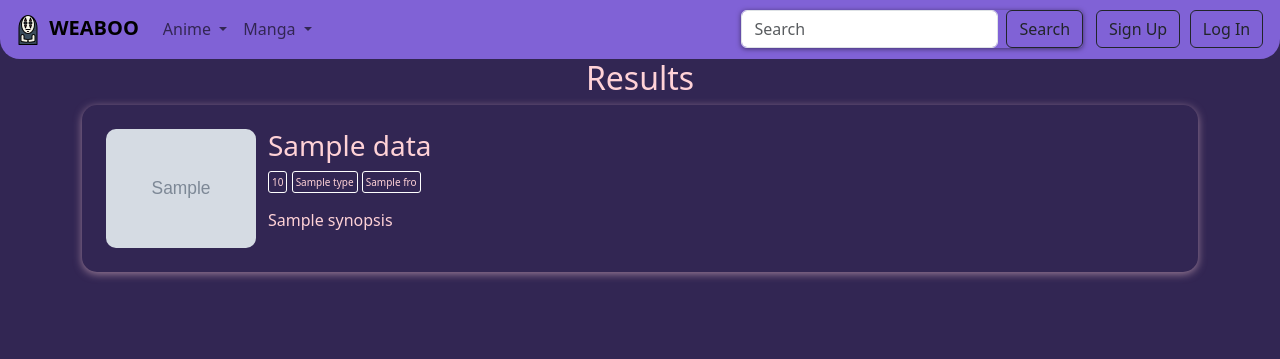
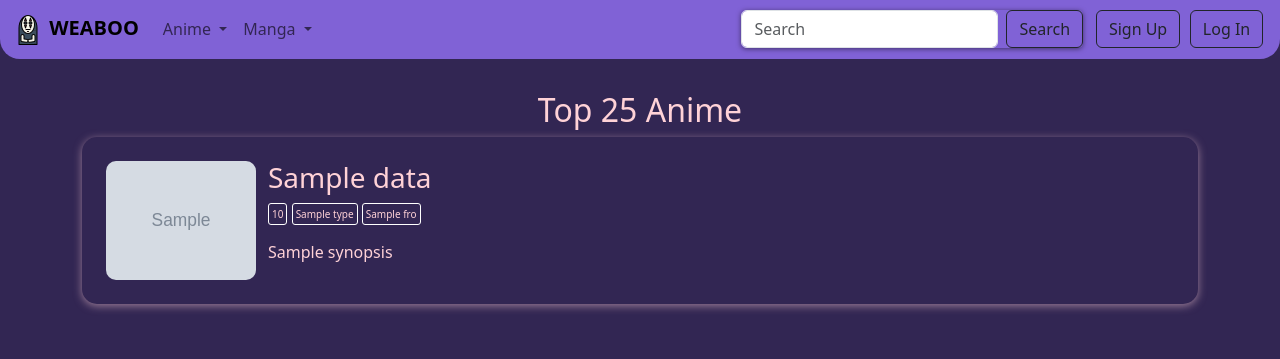
Before and after one commit to aarzoo8810/Weaboo, a Django app: page /anime/popular in a window 1280 px wide. Shown: the top 359 px of the page. Run offline with Django 4.2, Linux system fonts and the light colour scheme; tables that the repository leaves empty hold one stand-in row (values such as "Sample post"); grey boxes marked "Sample" are stand-in pictures; a database or web service that is not in the repository returns one stand-in record (values such as "Sample title"); data that the repository does not hold is empty.

Commit message:
feat: add-top-anime-page

```diff
--- a/weaboo/info/mal_api.py
+++ b/weaboo/info/mal_api.py
@@ -94,6 +94,20 @@ class Mal:
         response_json = response.json()
         return response_json["data"]
 
+
+    def get_top_anime(self, type: str=None, filter: str=None, rating: str=None, page: int=1, limit: int=None):
+        endpoint = "https://api.jikan.moe/v4/top/anime"
+        params = {
+            "type": type,
+            "filter": filter,
+            "page": page,
+            "limit": limit
+        }
+        response = requests.get(endpoint, params=params)
+        print(response.status_code)
+        response_json = response.json()
+        return response_json
+
     def browse_anime(self,
                      sfw: bool = False,
                      page: int = 1,
--- a/weaboo/info/static/info/info.css
+++ b/weaboo/info/static/info/info.css
@@ -455,6 +455,10 @@ iframe,
     color: #FFD2D7;
 }
 
+#browse-list {
+    margin-top: 2rem;
+}
+
 #browse-list h2 {
     text-align: center;
     padding-bottom: 0.5rem 0;
--- a/weaboo/info/templates/info/browse_anime.html
+++ b/weaboo/info/templates/info/browse_anime.html
@@ -59,7 +59,13 @@
 
         {% if shows %}
             <section id="browse-list">
-                <h2>Results</h2>
+                <h2>
+                    {% if "is_top" %}
+                        Top 25 Anime
+                    {% else %}
+                        Results
+                    {% endif %}
+                </h2>
                 <ul>
                 {% for show in shows %}
                     <li>
@@ -70,6 +76,9 @@
                                 </div>
                                 <div class="col-lg-10 col-9 browse-li-div">
                                     <h3 class="browse-li-heading">
+                                        {% if is_top %}
+                                            #{{show.rank}}.
+                                        {% endif %}
                                         {% if show.title_english %}
                                             {{show.title_english}}
                                         {% else %}
--- a/weaboo/info/urls.py
+++ b/weaboo/info/urls.py
@@ -7,6 +7,7 @@ urlpatterns = [
     path("anime/<int:mal_anime_id>", views.anime_detail_view, name='anime-details'),
     path("anime/add/<int:mal_anime_id>/<int:list_id>", views.add_anime, name='add-anime'),
     path("anime/popular", views.popular_shows_view, name="popular"),
+    path("anime/top", views.top_shows_view, name="top"),
     path("anime/seasonal", views.current_seasonal_anime, name="current-seasonal-anime"),
     path("anime/seasonal/<int:year>/<str:season>", views.seasonal_anime, name="seasonal-anime"),
     path("manga/<int:mal_manga_id>", views.manga_details_view, name='manga-details'),
--- a/weaboo/info/views.py
+++ b/weaboo/info/views.py
@@ -51,6 +51,17 @@ def popular_shows_view(request):
         "shows": popular_shows,
     })
 
+
+def top_shows_view(request):
+    mal = Mal()
+    top_shows = mal.get_top_anime()["data"]
+
+    # sorting top_shows by rank because they are sorted by rating by default so
+    # some shows which has higher rank can be below some shows with lowe rank
+    # because of equal rating
+    top_shows = sorted(top_shows, key=lambda x: x["rank"]) # also reverse = True if needed
+    return render(request, "info/browse_anime.html", {"shows": top_shows,
+                                                      "is_top": True})
 
 def anime_detail_view(request, mal_anime_id):
     mal = Mal()
--- a/weaboo/templates/base.html
+++ b/weaboo/templates/base.html
@@ -36,7 +36,7 @@
                 </a>
                 <ul class="dropdown-menu">
                   <li><a class="dropdown-item" href="{% url 'browse-anime' %}">Browse</a></li>
-                  <li><a class="dropdown-item" href="#">Top</a></li>
+                  <li><a class="dropdown-item" href="{% url "top" %}">Top</a></li>
                   <li><a class="dropdown-item" href="{% url 'popular' %}">Popular</a></li>
                 </ul>
               </li>
```
Also changed, not shown: weaboo/db.sqlite3.
